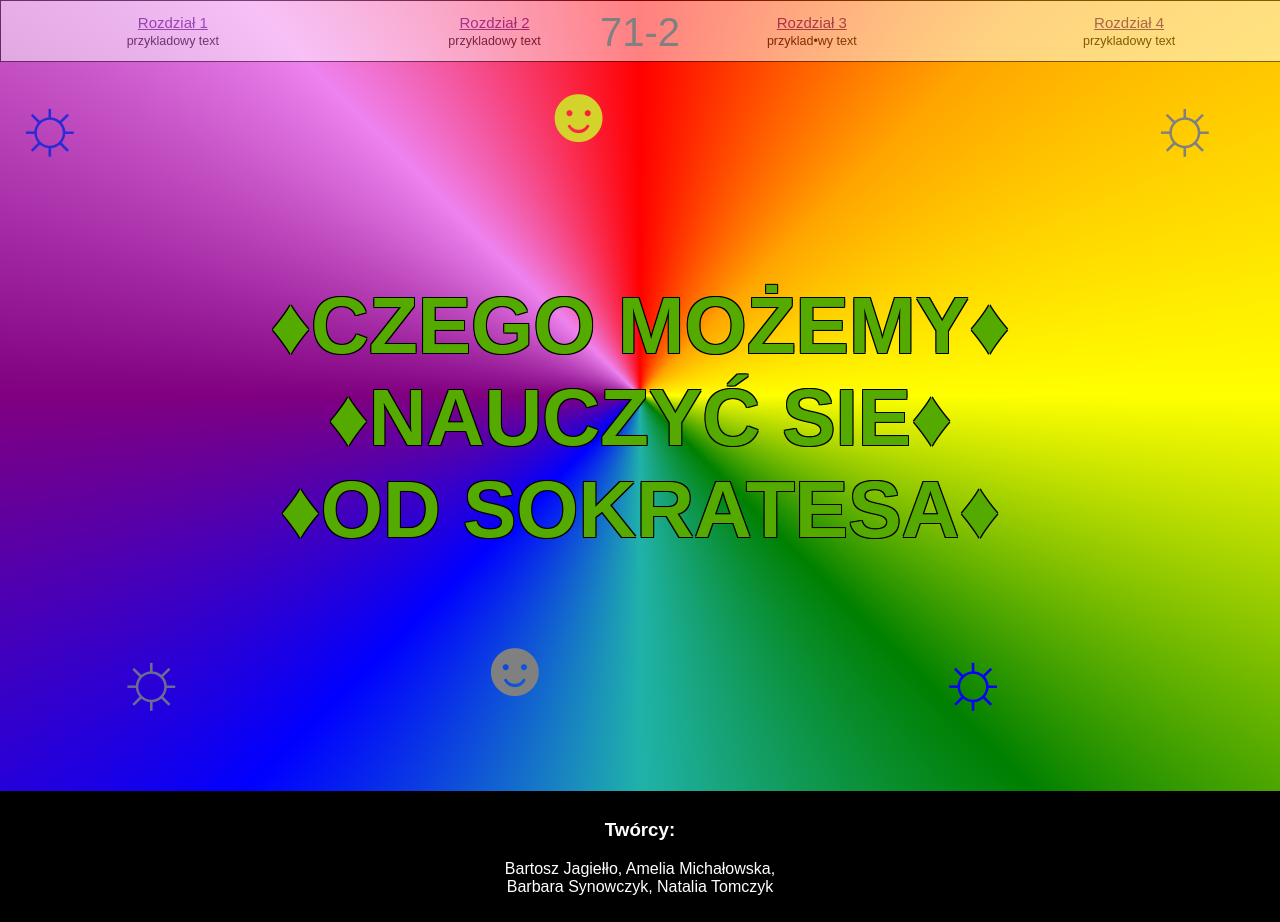
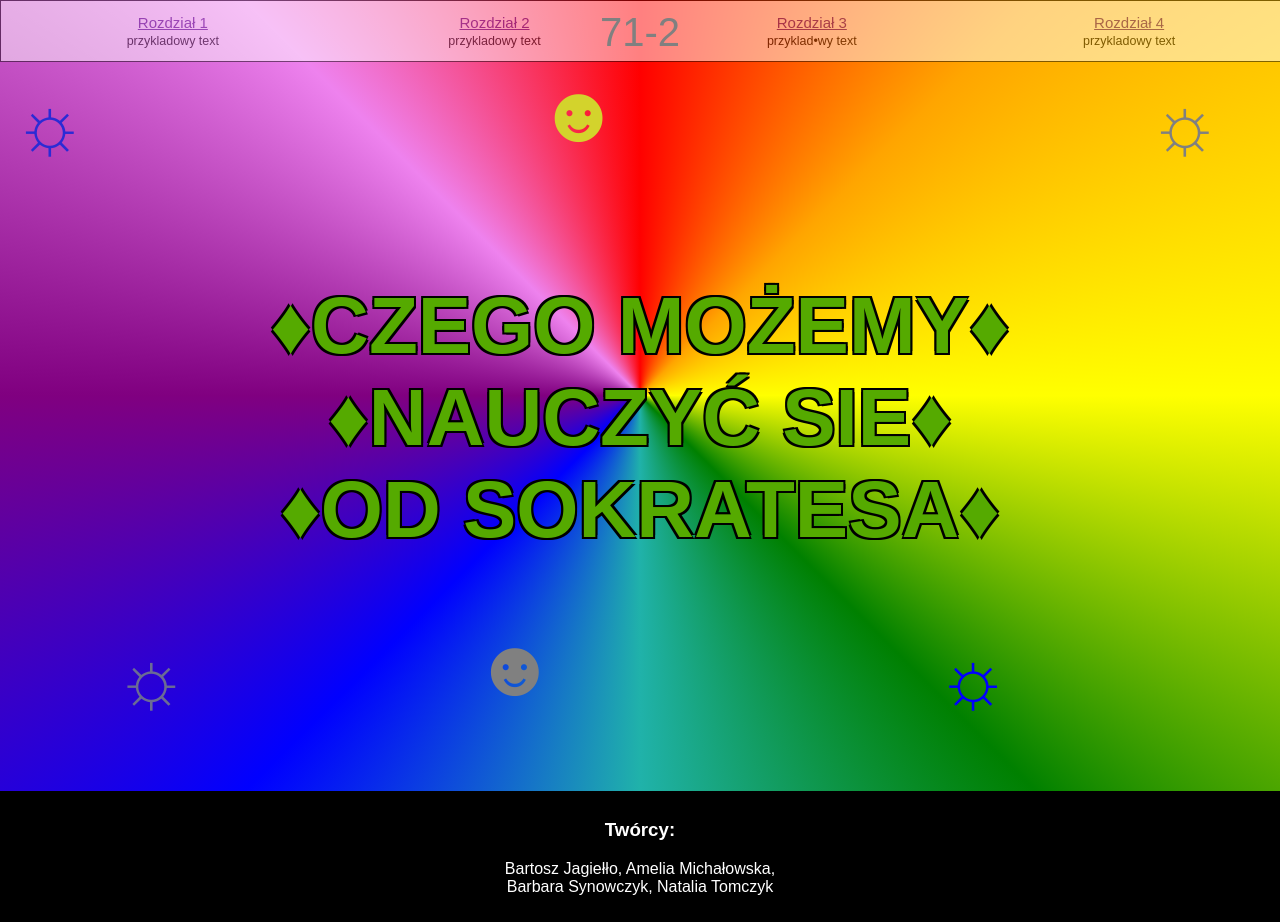
Before and after one commit to nNote1377/cmnsos, a plain HTML site: page index.html in a window 1280 px wide. Drawn offline with Linux system fonts and the light colour scheme.

Commit message:
poprawki nr. niewiem

```diff
--- a/style.css
+++ b/style.css
@@ -44,7 +44,7 @@ body{
 .tytul{
     opacity: 100%;
 
-    text-shadow: 1px 1px 0px black, 1px -1px 0px black, -1px 1px 0px black, -1px -1px 0px black;
+    text-shadow: 2px 2px 0px black, 2px -2px 0px black, -2px 2px 0px black, -2px -2px 0px black;
 
     animation:
         animacja2 15s linear infinite normal;
```
